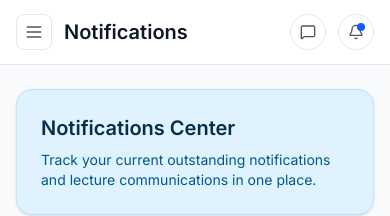
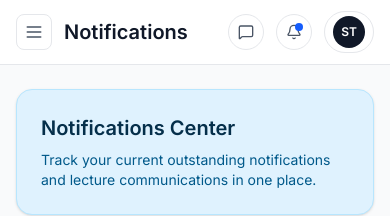
Before and after one commit to WonderDogbe/TertiaryFree, a Next.js app: page /dashboard/notifications in a window 390 px wide. Shown: the top 216 px of the page. Built offline with nearby package versions, Linux system fonts and the light colour scheme; no server answers.

Commit message:
feat: implement TopNavbar component with responsive navigation and PWA-specific context menus

```diff
--- a/src/components/student-dashboard/TopNavbar.tsx
+++ b/src/components/student-dashboard/TopNavbar.tsx
@@ -212,7 +212,7 @@ export function TopNavbar({
 
             <Link
               href="/dashboard/profile"
-              className="hidden items-center gap-2 rounded-full border border-gray-200 bg-white px-2 py-1 text-sm font-semibold text-gray-700 transition-colors duration-300 hover:bg-gray-100 dark:border-gray-700 dark:bg-gray-800 dark:text-gray-200 dark:hover:bg-gray-700 md:inline-flex"
+              className="inline-flex items-center gap-2 rounded-full border border-gray-200 bg-white px-2 py-1 text-sm font-semibold text-gray-700 transition-colors duration-300 hover:bg-gray-100 dark:border-gray-700 dark:bg-gray-800 dark:text-gray-200 dark:hover:bg-gray-700"
               aria-label="Open student profile"
             >
               <span className="inline-flex h-8 w-8 items-center justify-center rounded-full bg-gray-900 text-xs font-semibold text-white transition-colors duration-300 dark:bg-gray-700">
```
